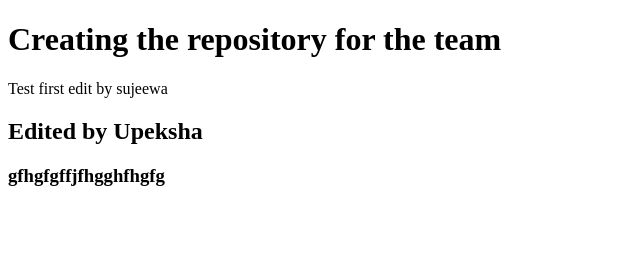
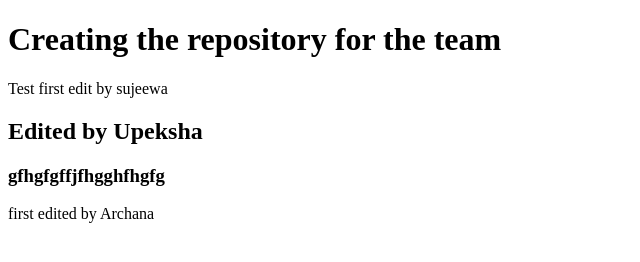
Before and after one commit to upeksha-c/server-project, a plain HTML site: page index.html in a window 1280 px wide. Shown: the whole page, without its empty margins (0-640 px from the left). Drawn offline with Linux system fonts and the light colour scheme.

Commit message:
test changed

```diff
--- a/index.html
+++ b/index.html
@@ -11,6 +11,7 @@
 
     <h2>Edited by Upeksha</h2>
     <h3>gfhgfgffjfhgghfhgfg</h3>
+    <p>first edited by Archana</p>
 
 </body>
 </html>
```
